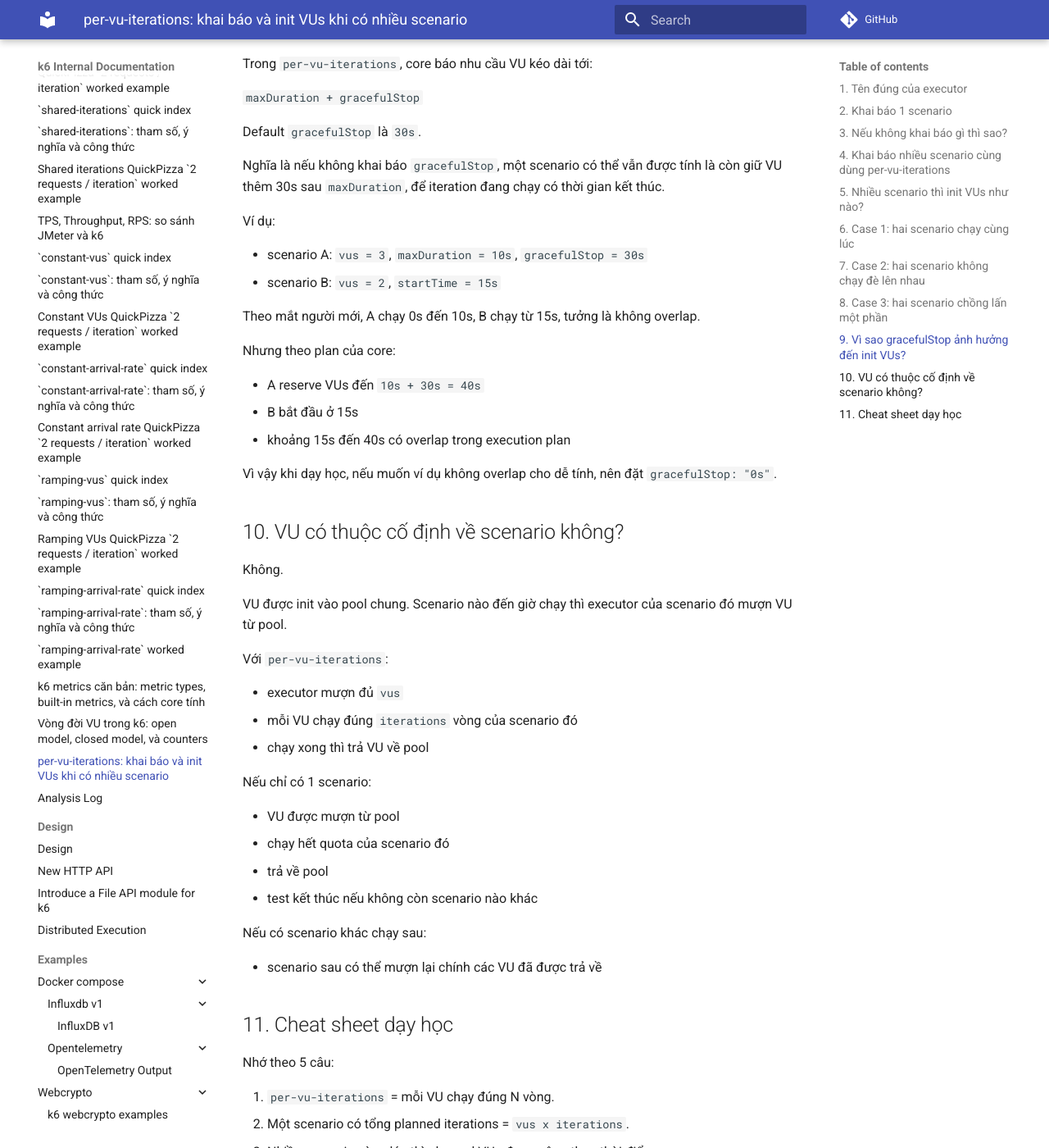
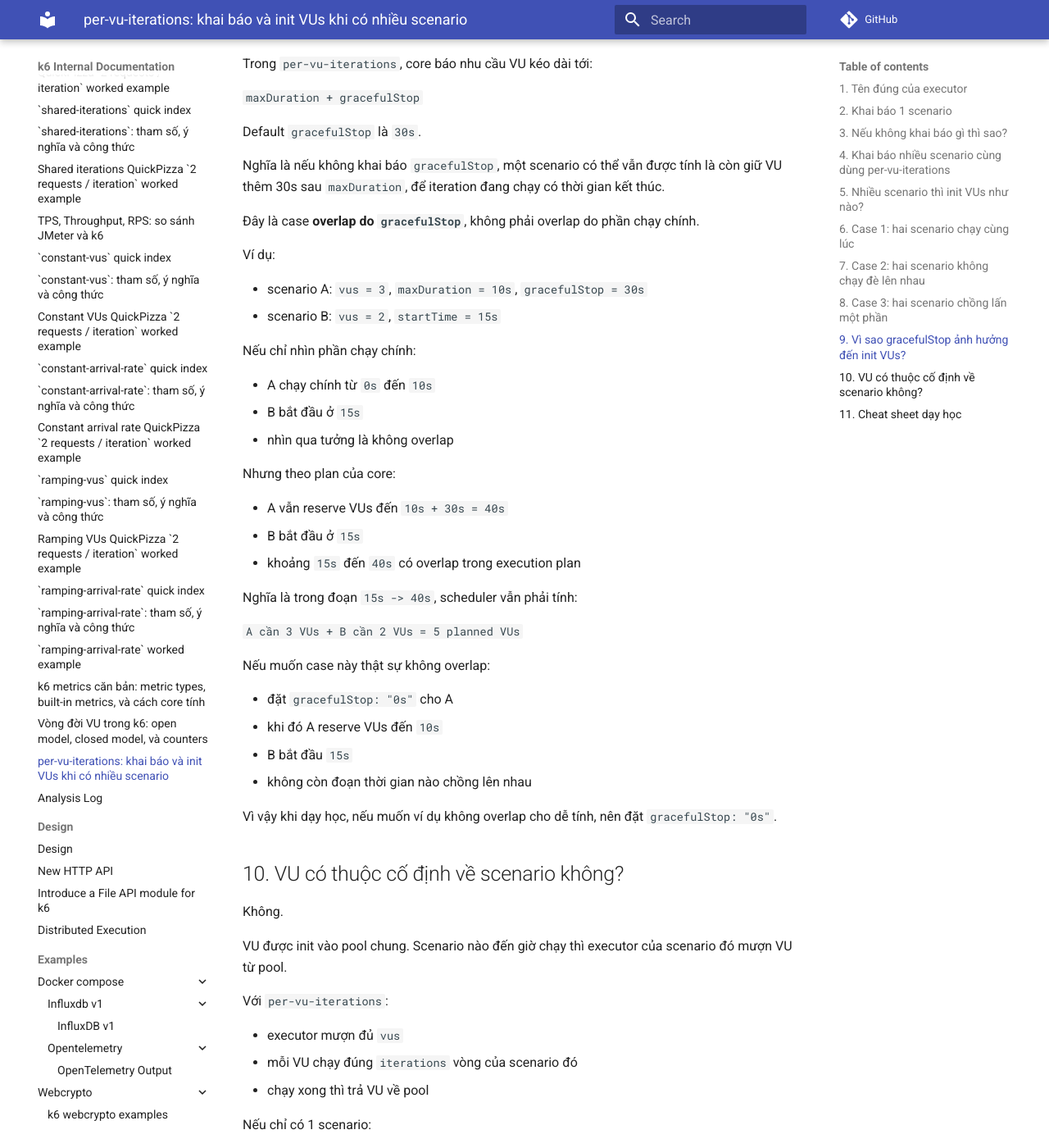
Before and after one commit to meomew-auto/markdown, an MkDocs documentation site: the page built from docs/20260521_per-vu-iterations-khai-bao-nhieu-scenario.md, in a window 1280 px wide and 1400 px high, scrolled down 6785 px. Shown: the whole window at 82% size. Built offline with MkDocs 1.6.1 and Material for MkDocs 9.7.7, drawn with Linux system fonts in a browser that asks for light colours; comment, search, counter and statistics services are not loaded.

Commit message:
Update docs

```diff
--- a/docs/20260521_per-vu-iterations-khai-bao-nhieu-scenario.md
+++ b/docs/20260521_per-vu-iterations-khai-bao-nhieu-scenario.md
@@ -294,18 +294,35 @@ Default `gracefulStop` là `30s`.
 Nghĩa là nếu không khai báo `gracefulStop`, một scenario có thể vẫn được tính là còn giữ VU thêm 30s
 sau `maxDuration`, để iteration đang chạy có thời gian kết thúc.
 
+Đây là case **overlap do `gracefulStop`**, không phải overlap do phần chạy chính.
+
 Ví dụ:
 
 - scenario A: `vus = 3`, `maxDuration = 10s`, `gracefulStop = 30s`
 - scenario B: `vus = 2`, `startTime = 15s`
 
-Theo mắt người mới, A chạy 0s đến 10s, B chạy từ 15s, tưởng là không overlap.
+Nếu chỉ nhìn phần chạy chính:
+
+- A chạy chính từ `0s` đến `10s`
+- B bắt đầu ở `15s`
+- nhìn qua tưởng là không overlap
 
 Nhưng theo plan của core:
 
-- A reserve VUs đến `10s + 30s = 40s`
-- B bắt đầu ở 15s
-- khoảng 15s đến 40s có overlap trong execution plan
+- A vẫn reserve VUs đến `10s + 30s = 40s`
+- B bắt đầu ở `15s`
+- khoảng `15s` đến `40s` có overlap trong execution plan
+
+Nghĩa là trong đoạn `15s -> 40s`, scheduler vẫn phải tính:
+
+`A cần 3 VUs + B cần 2 VUs = 5 planned VUs`
+
+Nếu muốn case này thật sự không overlap:
+
+- đặt `gracefulStop: "0s"` cho A
+- khi đó A reserve VUs đến `10s`
+- B bắt đầu `15s`
+- không còn đoạn thời gian nào chồng lên nhau
 
 Vì vậy khi dạy học, nếu muốn ví dụ không overlap cho dễ tính, nên đặt `gracefulStop: "0s"`.
 
```
